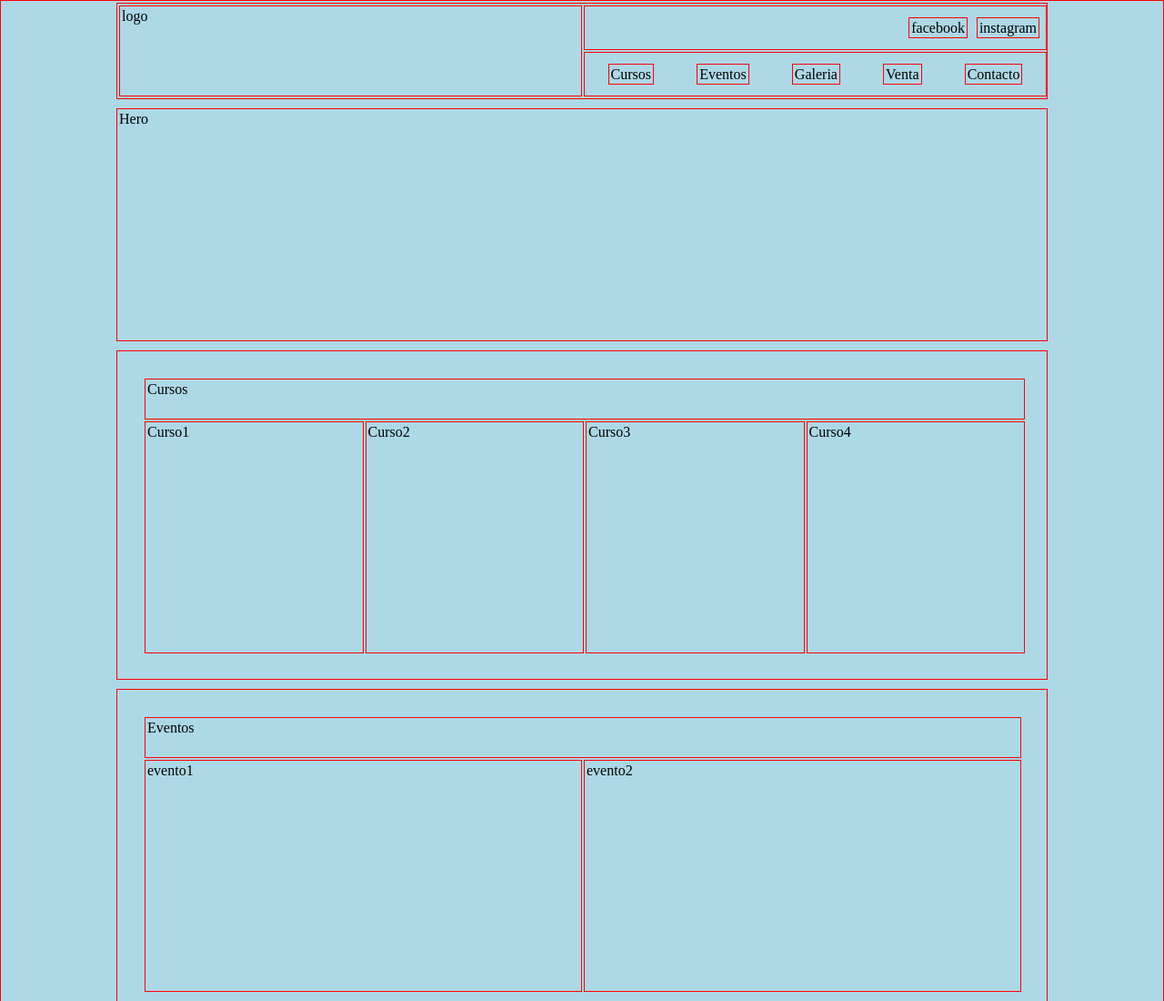
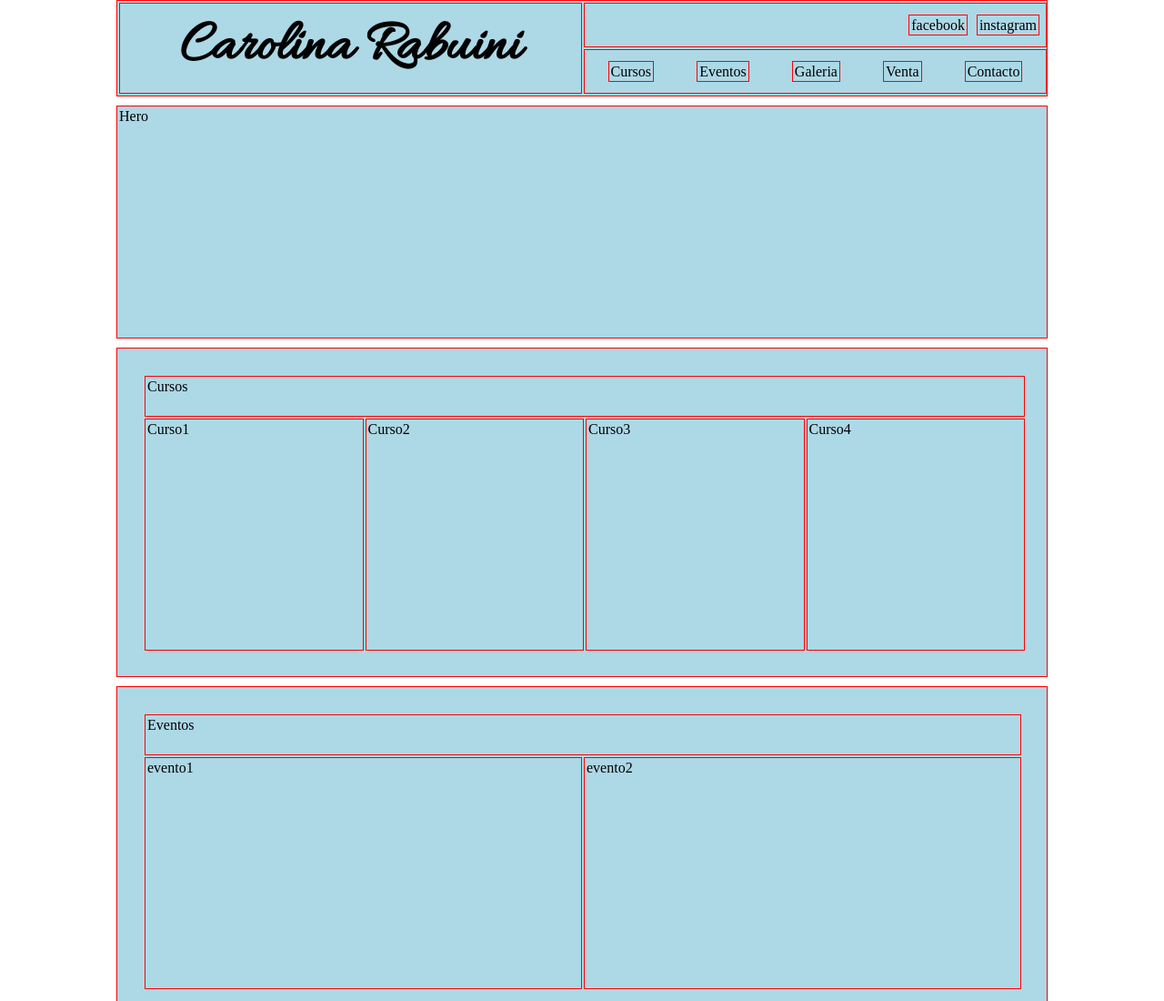
Before and after one commit to JuanPaggi/Pintura, a plain HTML site: page index.html in a window 1280 px wide. Shown: the top 1100 px of the page at 91% size. Drawn offline with Linux system fonts and the light colour scheme.

Commit message:
Version 1.1.2

```diff
--- a/css/estilos.css
+++ b/css/estilos.css
@@ -99,6 +99,9 @@ padding: 5px;
 
 .logo{
   grid-area: logo;
+  display: flex;
+  justify-content: center;
+  align-items: center;
 }
 
 .redes{
@@ -318,3 +321,13 @@ padding: 5px;
   grid-area: redes2;
   margin: 5px;
 }
+
+/* ----- Diseño ----- */
+
+.logo h1{
+  margin: 0;
+  padding: 0;
+  font-size: 4em;
+  text-align: center;
+  font-family: 'Allura', cursive;
+}
--- a/index.html
+++ b/index.html
@@ -4,15 +4,18 @@
     <meta charset="utf-8">
     <title>Web</title>
     <link rel="stylesheet" href="css/estilos.css">
+    <link href="https://fonts.googleapis.com/css?family=Allura" rel="stylesheet">
     <meta name="viewport" content="width=device-width, initial-scale=1">
   </head>
   <body>
-    <section class="item fondo">
+    <section class="fondo">
       <div class="container">
 
         <div class="item header">
           <div class="header-container">
-            <div class="item logo">logo</div>
+            <div class="item logo">
+              <h1>Carolina Rabuini</h1>
+            </div>
             <div class="item redes">
               <li>
                 <a class="item redes1" href="#facebook">facebook</a>
```
